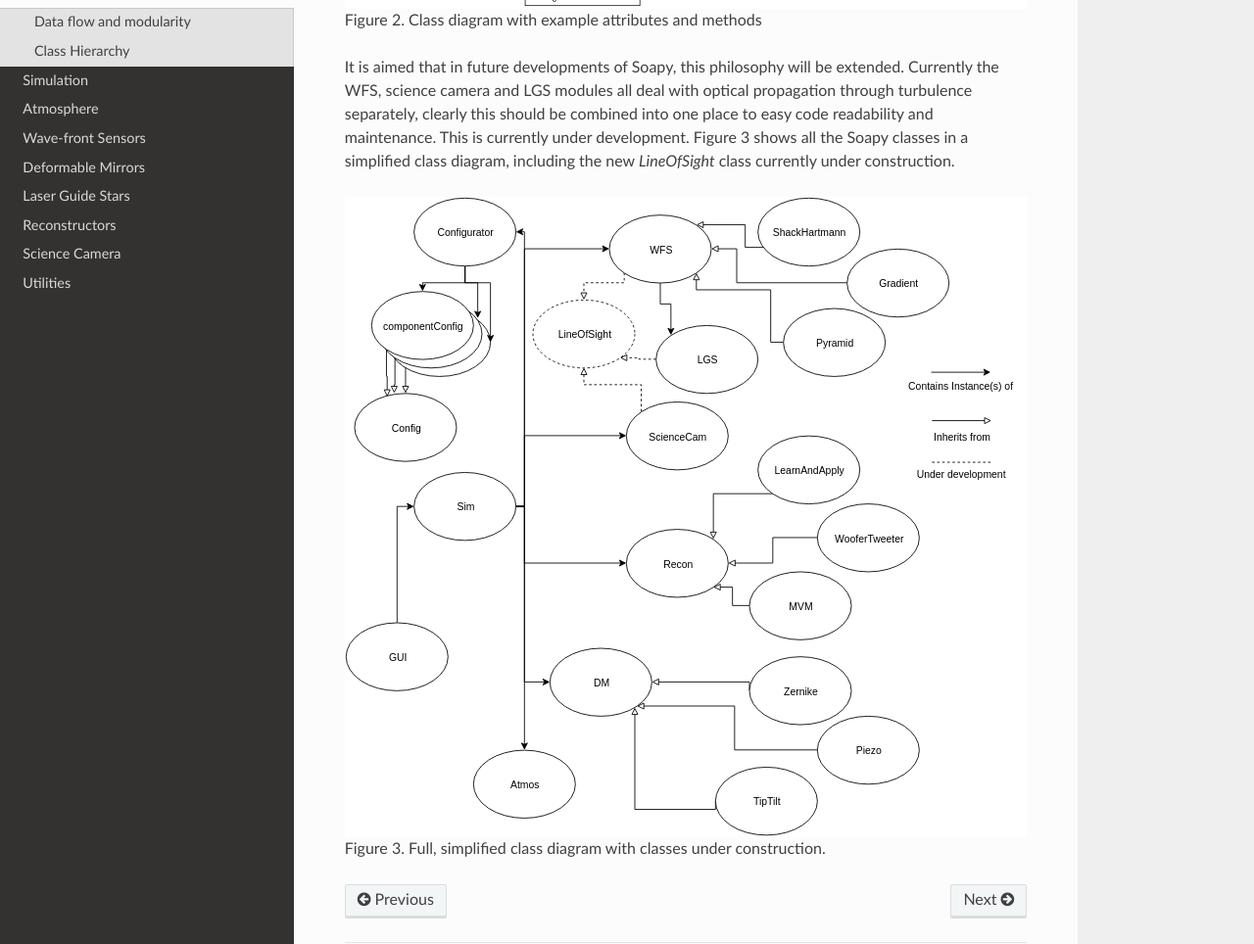
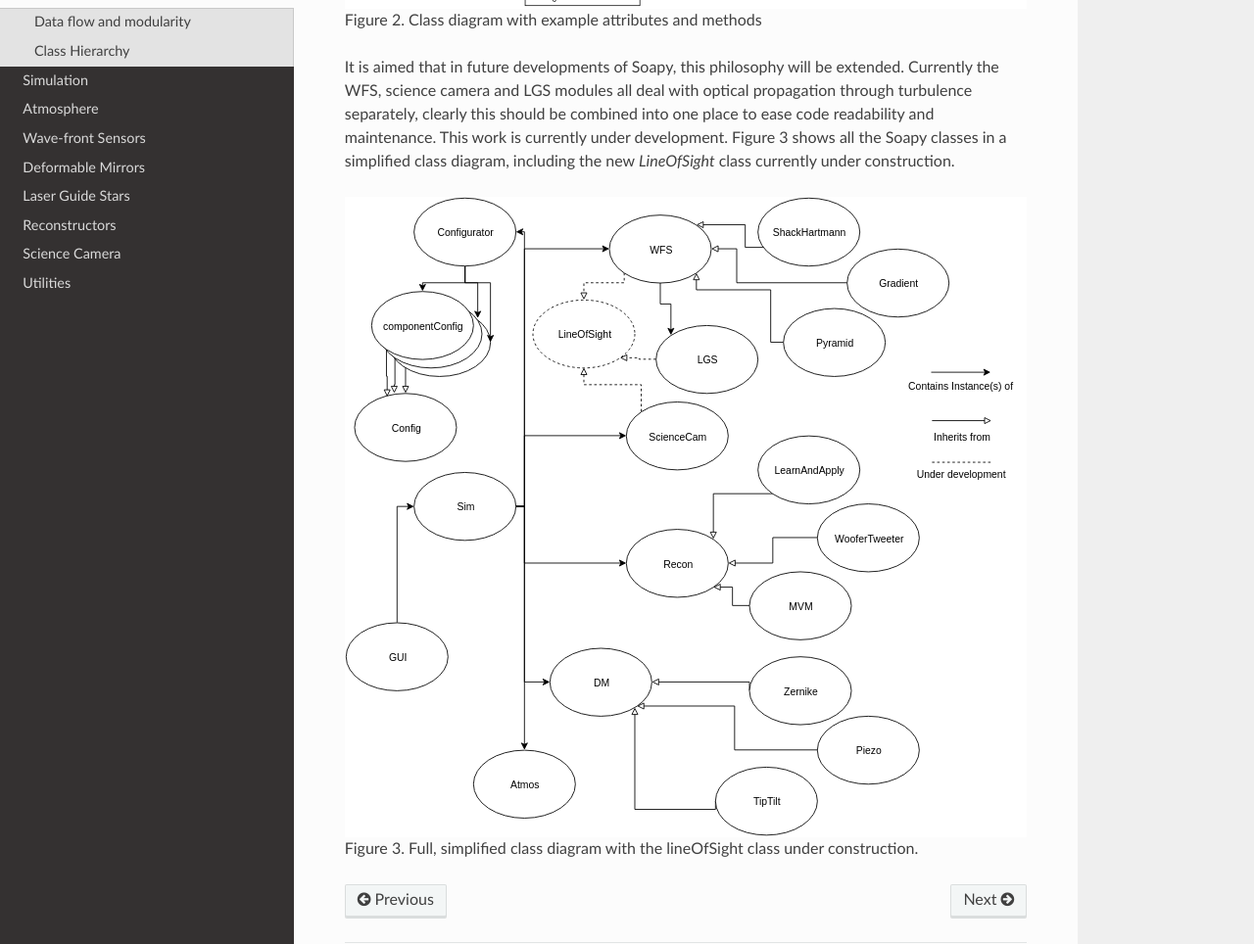
Before and after one commit to AOtools/soapy, a Sphinx documentation site: the page built from doc/source/architecture.rst, in a window 1280 px wide and 1400 px high, scrolled down 1664 px. Shown: the part 332-1296 px from the top of the window at 98% size. Built offline with Sphinx 7.4.7 and the Read the Docs theme 2.0.0, drawn with Linux system fonts in a browser that asks for light colours; pages that are not in the unit, such as notebooks, are missing from menus.

Commit message:
correct some typos in docs

```diff
--- a/doc/source/architecture.rst
+++ b/doc/source/architecture.rst
@@ -22,9 +22,9 @@ Pythons Object Orientated nature has also been exploited. Categories of AO compo
 
 Figure 2. Class diagram with example attributes and methods
 
-It is aimed that in future developments of Soapy, this philosophy will be extended. Currently the WFS, science camera and LGS modules all deal with optical propagation through turbulence separately, clearly this should be combined into one place to easy code readability and maintenance. This is currently under development. Figure 3 shows all the Soapy classes in a simplified class diagram, including the new `LineOfSight` class currently under construction.
+It is aimed that in future developments of Soapy, this philosophy will be extended. Currently the WFS, science camera and LGS modules all deal with optical propagation through turbulence separately, clearly this should be combined into one place to ease code readability and maintenance. This work is currently under development. Figure 3 shows all the Soapy classes in a simplified class diagram, including the new `LineOfSight` class currently under construction.
 
 .. image:: imgs/SimpleClassDiagram.svg
         :align: center
 
-Figure 3. Full, simplified class diagram with classes under construction.
+Figure 3. Full, simplified class diagram with the lineOfSight class under construction.
```
